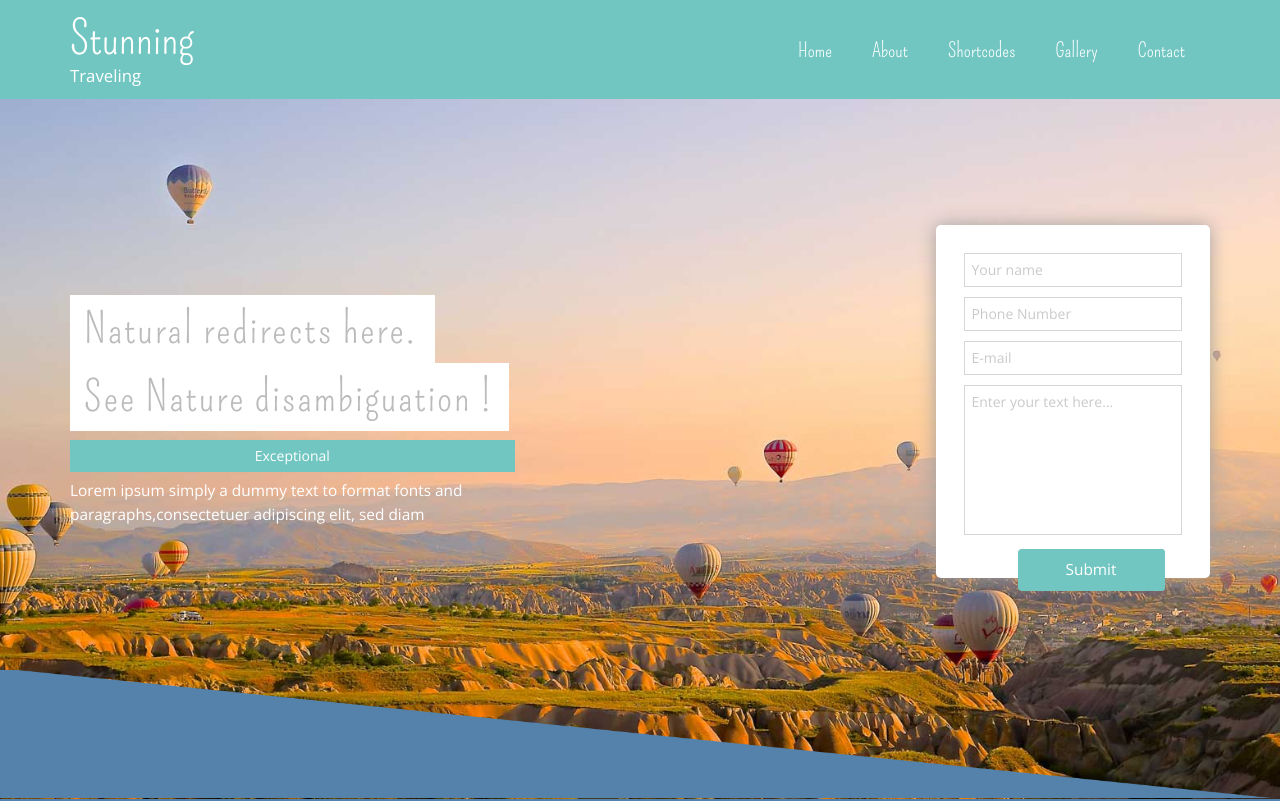
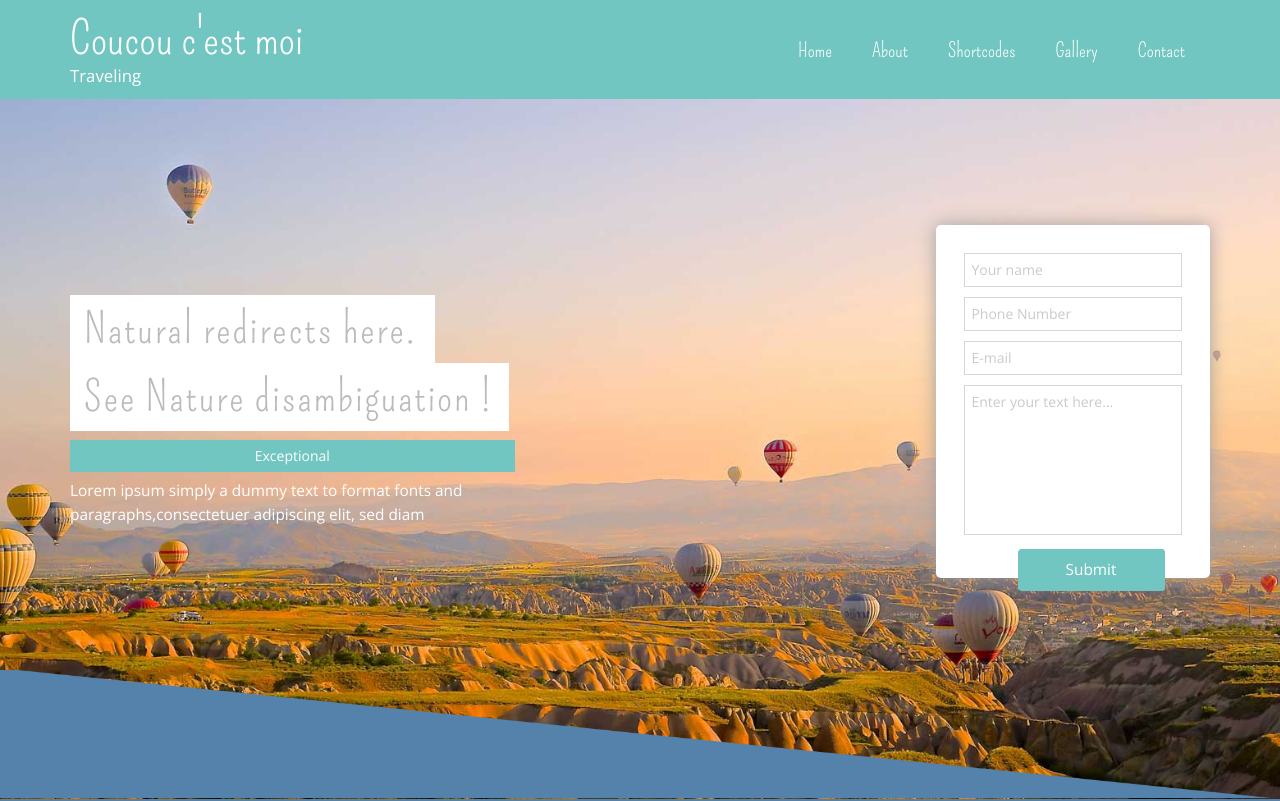
Before and after one commit to Guenole84/web, a plain HTML site: page index.html in a window 1280 px wide. Shown: the top 801 px of the page. Drawn offline with nearby package versions, Linux system fonts and the light colour scheme.

Commit message:
Update index.html

```diff
--- a/index.html
+++ b/index.html
@@ -52,7 +52,7 @@ Smartphone Compatible web template, free webdesigns for Nokia, Samsung, LG, Sony
 						<span class="icon-bar"></span>
 						<span class="icon-bar"></span>
 					</button>
-					<a class="navbar-brand" href="index.html"><h1>Stunning</h1><br /><span>Traveling</span></a>
+					<a class="navbar-brand" href="index.html"><h1>Coucou c'est moi</h1><br /><span>Traveling</span></a>
 					</div>
 					<!-- Collect the nav links, forms, and other content for toggling -->
 						<div class="collapse navbar-collapse" id="bs-example-navbar-collapse-1">
```
